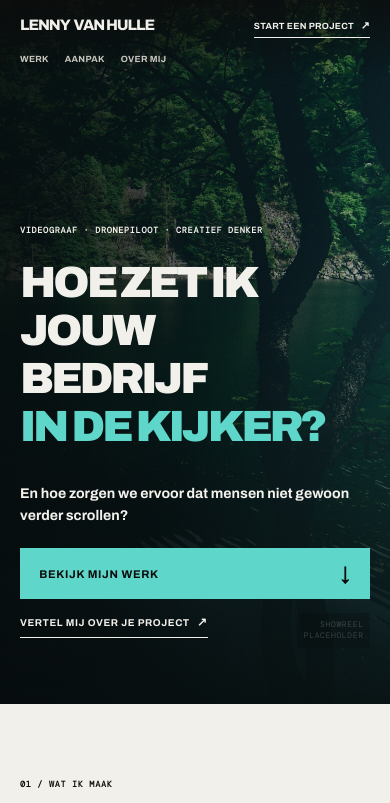
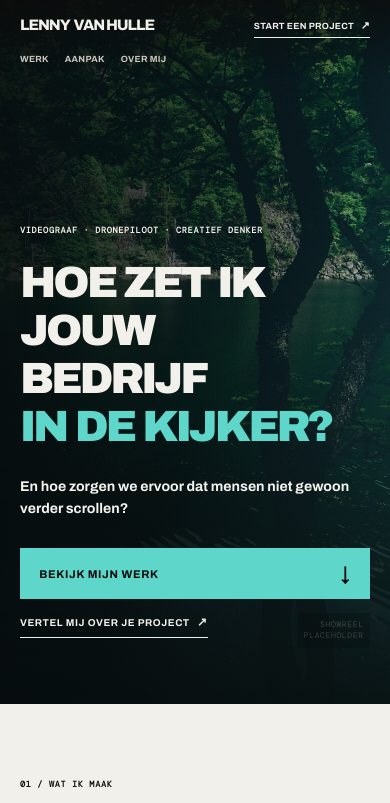
Before and after one commit to lennyvanhulle/lennyvanhulle.be, a plain HTML site: page index.html in a window 390 px wide. Shown: the top 803 px of the page. Drawn offline with nearby package versions, Linux system fonts and the light colour scheme.

Commit message:
Adjust hero title spacing

```diff
--- a/spacing.css
+++ b/spacing.css
@@ -1 +1 @@
-.hero h1{line-height:1.08}@media(max-width:700px){.hero h1{line-height:1.1}}
+.hero h1{line-height:1.08;word-spacing:.12em}.hero-bottom>p{transform:translateY(-.7rem)}@media(max-width:700px){.hero h1{line-height:1.1;word-spacing:.08em}.hero-bottom>p{transform:translateY(-.45rem)}}
```
